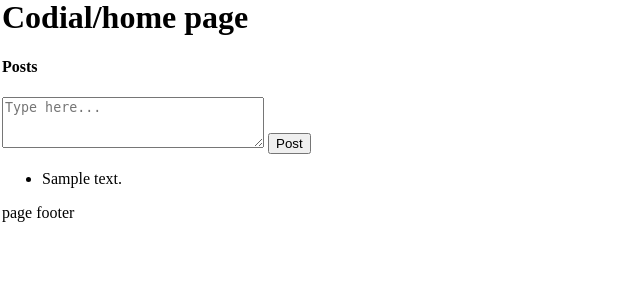
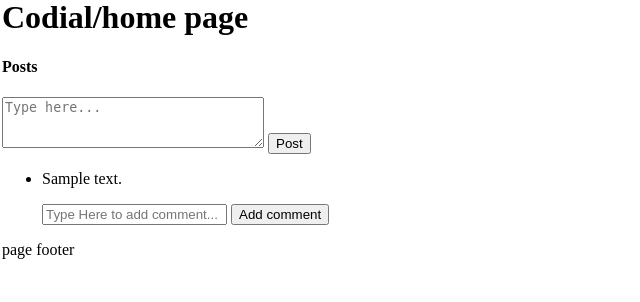
Before and after one commit to shishir474/codial, a Node server app: template views/home.ejs in a window 1280 px wide. Shown: the part 155-457 px from the top of the page, without its empty margins (0-640 px from the left). Run offline with Node 20, Linux system fonts and the light colour scheme; a user stored in the database is signed in; tables that the repository leaves empty hold one stand-in row (values such as "Sample post"); the template is opened without the code that fills it: values that come from a table or form of the project are taken from there, most other values are stand-ins (such as "Sample title", 1, 10 or a date in 2020); some libraries are stand-ins or nearby versions.

Commit message:
add comments to database

```diff
--- a/models/comment.js
+++ b/models/comment.js
@@ -18,5 +18,5 @@ const commentSchema = new mongoose.Schema({
     timestamps:true
 });
 
-const Post = mongoose.model('Post',postSchema);
-module.exports = Post;
+const Comment = mongoose.model('Comment',commentSchema);
+module.exports = Comment;
--- a/models/post.js
+++ b/models/post.js
@@ -11,7 +11,7 @@ const postSchema = new mongoose.Schema({
          // include array of ids of all comments in post schema itself
          // We'll be loading comments alongside every post. So in order to fetch the comments of a particular post(from comment collection) we're storing the comment ids in comment array.
          // This would make accessing the comments easy and much faster
-    comment:[
+    comments:[
         {
             type:mongoose.Schema.Types.ObjectId,
             ref:'comment'
--- a/routes/comment.js
+++ b/routes/comment.js
@@ -1,6 +1,10 @@
 const express = require('express');
 const router = express.Router();
+const passport = require('passport');
+
 const commentsController = require('../controllers/comments_controller');
 
 router.get('/',commentsController.comment);
+router.post('/create',passport.checkAuthentication, commentsController.createcomment);
+
 module.exports = router;
--- a/routes/index.js
+++ b/routes/index.js
@@ -12,6 +12,7 @@ Basically homeController is an object that has a property home which has a value
 */
 router.use('/users', require('./users'));
 router.use('/posts', require('./posts'));
+router.use('/comment', require('./comment'));
 /* for any other routes access from here
  router.use('/routerName',require('./routerfile'));
 */
--- a/views/home.ejs
+++ b/views/home.ejs
@@ -22,18 +22,21 @@
         <h1>Codial/home page</h1>
         <section id="feed-posts">
             <h4>Posts</h4>
+            <!-- display form only if the user is authenticated. If authenticated then locals objecty will have user key -->
             <% if (locals.user) { %>
+                <!-- post form -->
             <form action="/posts/create" id="new-post-form" method="POST">
                 <textarea name="content" cols="30" rows="3" placeholder="Type here..."></textarea>
                 <input type="submit" value="Post">
             </form>
+
             <% } %>
 
         </section>
 
 
         <ul>
-
+            <!-- displaying posts of a user -->
             <% for (post of posts){ %>
                <li>
                    <p>
@@ -41,6 +44,20 @@
                     <br>
                     <small><%= post.user.name %></small>
                    </p>
+                       <!-- comment form -->
+                       <div id="post-comment">
+                        <%  if (locals.user){ %>
+                            <form action="/comment/create" id="new-comment-form" method="POST">
+                                <input type="text" name="content" placeholder="Type Here to add comment...">
+                                <!-- sending id of the post to which the comment belongs to in a hidden manner -->
+                                <input type="hidden" name="post" value="<%= post._id%>">
+                                <input type="submit" value="Add comment">
+                            </form>
+                            <% } %>
+
+                       </div>
+
+
 
 
                </li>
```
Also changed, not shown: controllers/comments_controller.js (+50 -0 lines).
